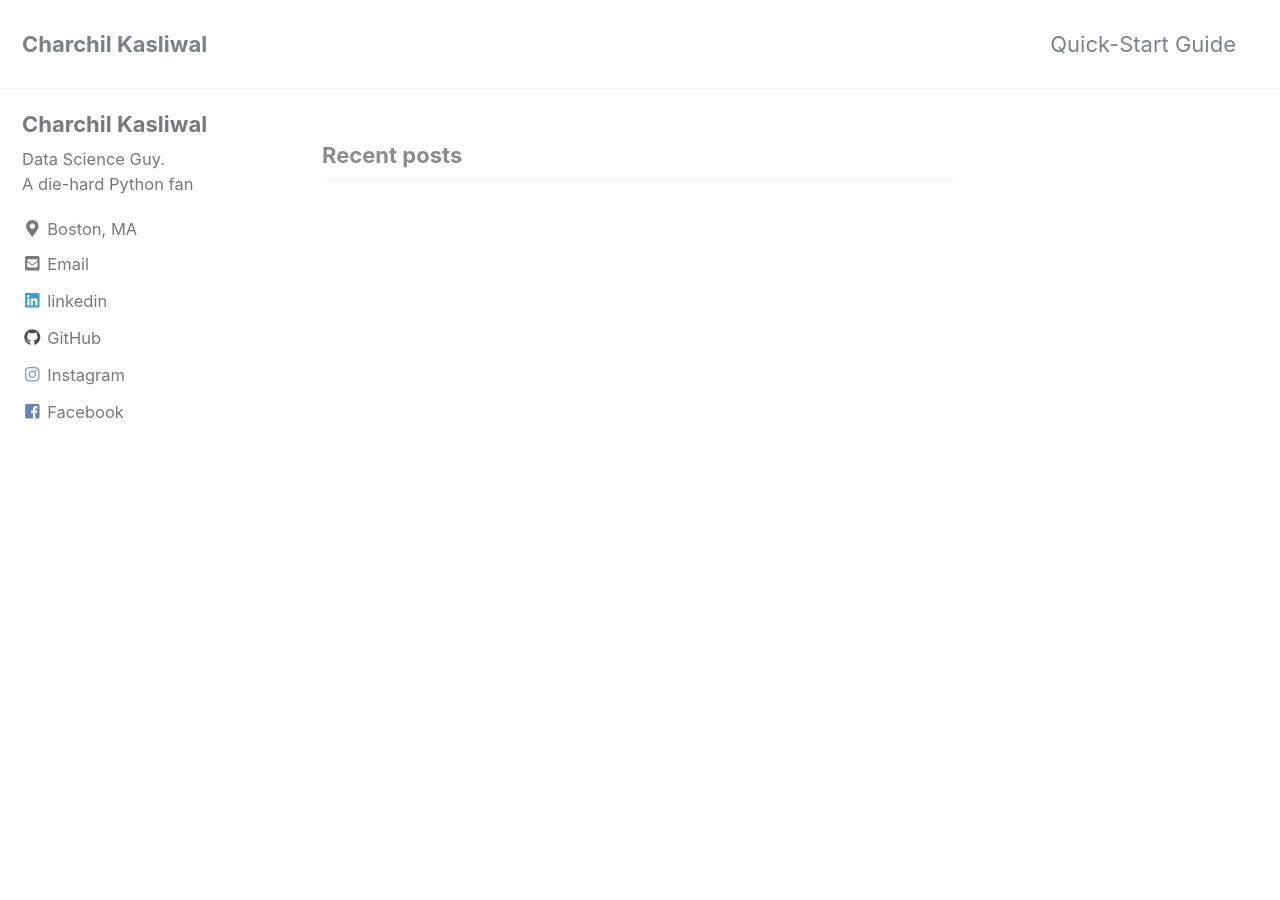
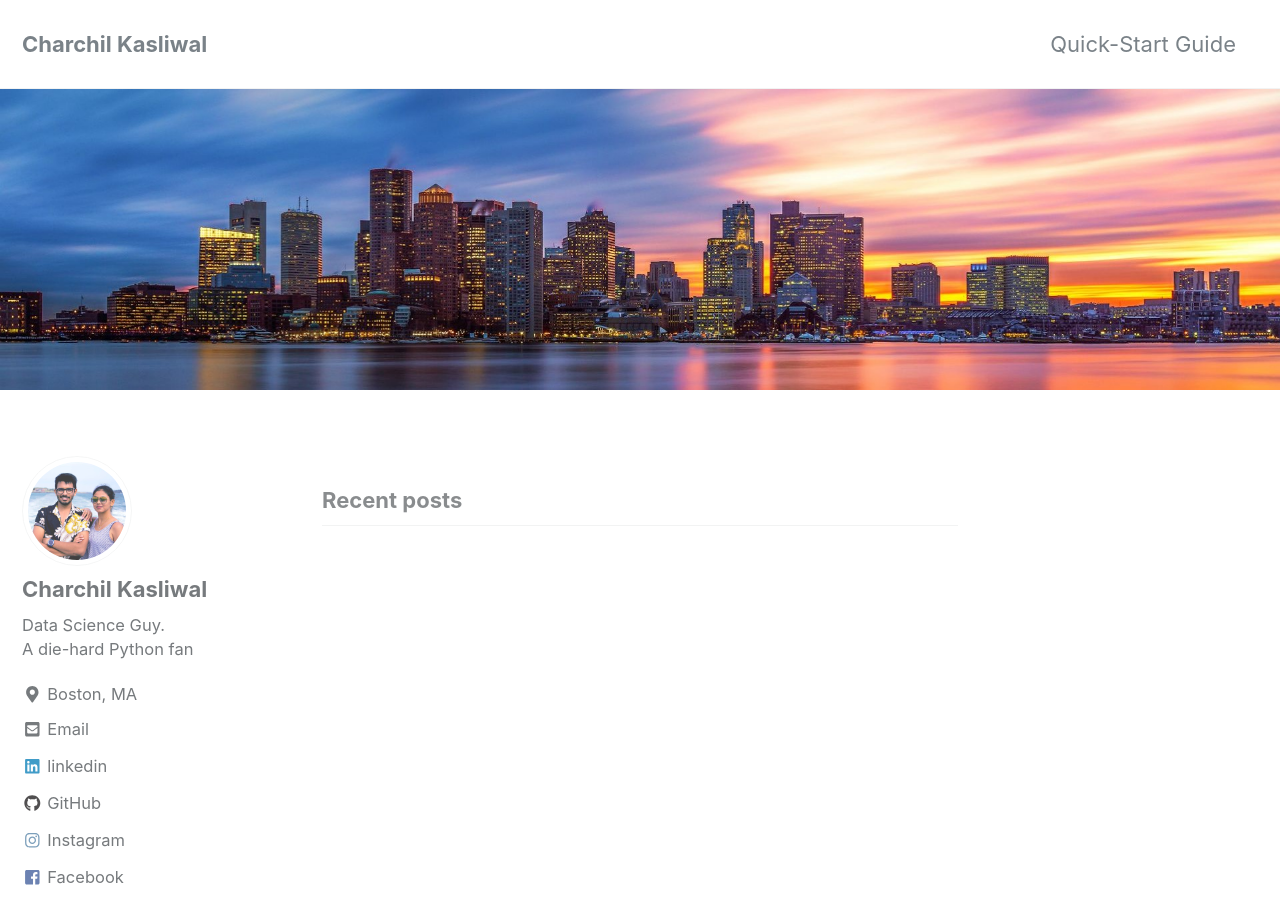
Before and after one commit to charchil10/charchil10.github.io, a Jekyll site: the page built from index.html, in a window 1280 px wide and 900 px high. Built offline with Jekyll 4.4.1, drawn with Linux system fonts in a browser that asks for light colours; nearby versions of some CDN libraries; the list of posts is cut into pages by our own code.

Commit message:
Debugged

```diff
--- a/_config.yml
+++ b/_config.yml
@@ -102,7 +102,7 @@
 # Site Author
 author:
   name             : "Charchil Kasliwal"
-  avatar           : # path of avatar image, e.g. "/assets/images/bio-photo.jpg"
+  avatar           : "/images/pp.jpg"
   bio              : "Data Science Guy. <br>A die-hard Python fan"
   location         : "Boston, MA"
   # email            : "kasliwal.c@husky.neu.edu"
--- a/index.html
+++ b/index.html
@@ -1,4 +1,6 @@
 ---
 layout: home
 author_profile: true
+header:
+  image: "/images/cover_image.jpg"
 ---
```
Also changed, not shown: images/cover_image.jpg (added), images/pp.jpg (added).
